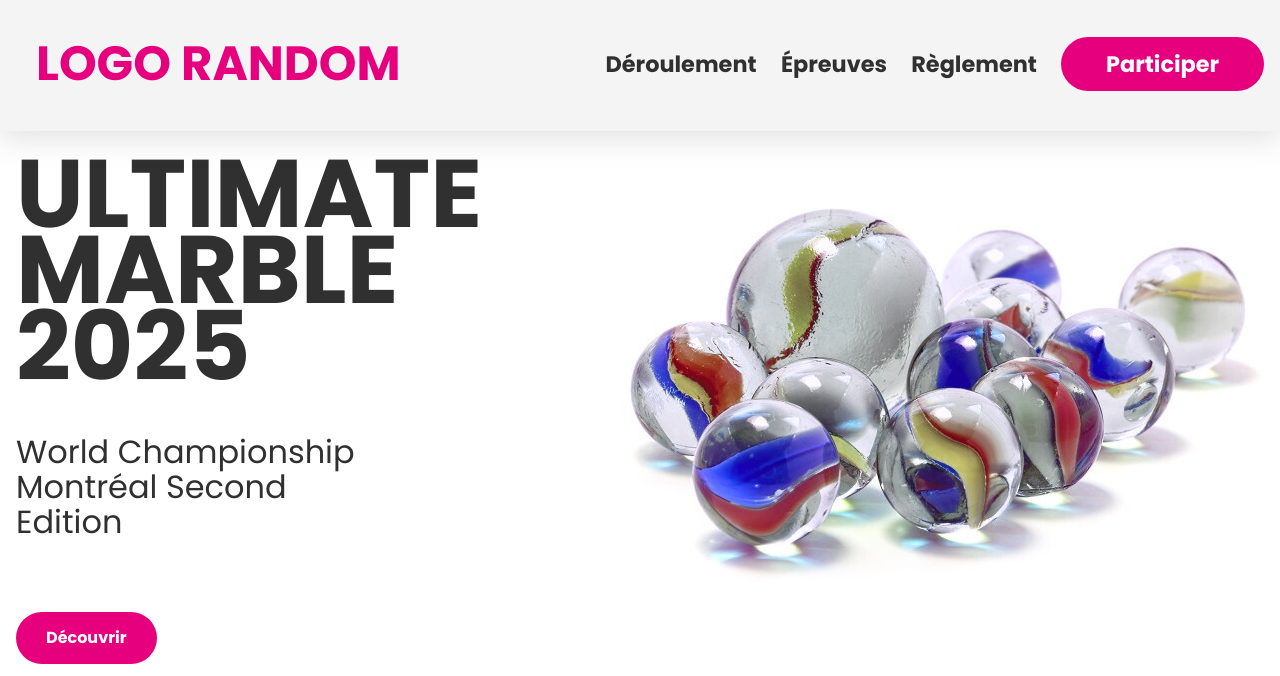
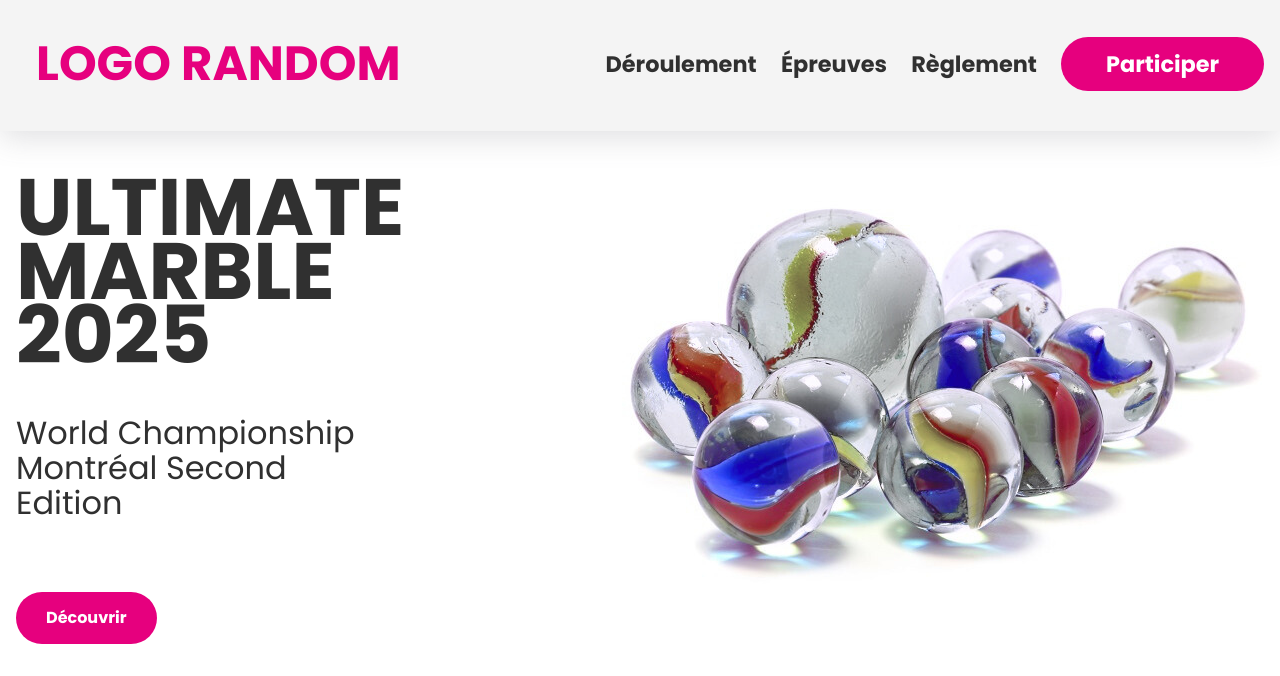
Before and after one commit to ultranawak/ultimate-marble, a PHP site: page / in a window 1280 px wide. Shown: the top 676 px of the page. Run offline with PHP 8.4, Linux system fonts and the light colour scheme.

Commit message:
Add files via upload

```diff
--- a/style.css
+++ b/style.css
@@ -74,7 +74,7 @@ header {
 }
 
 .text h1 {
-    font-size: clamp(1.8rem, 10vw, 6rem);
+    font-size: clamp(1.8rem, 10vw, 5rem);
     font-weight: 700;
     line-height: 0.8em;
     text-transform: uppercase;
@@ -397,6 +397,10 @@ h3 {
 
 @media only screen and (max-width: 1160px) {
 
+.logo {
+    font-size: 2em;
+}
+
 .cards {grid-template-columns: 1fr ;}
 
 .marble3 {display: none;}
```
